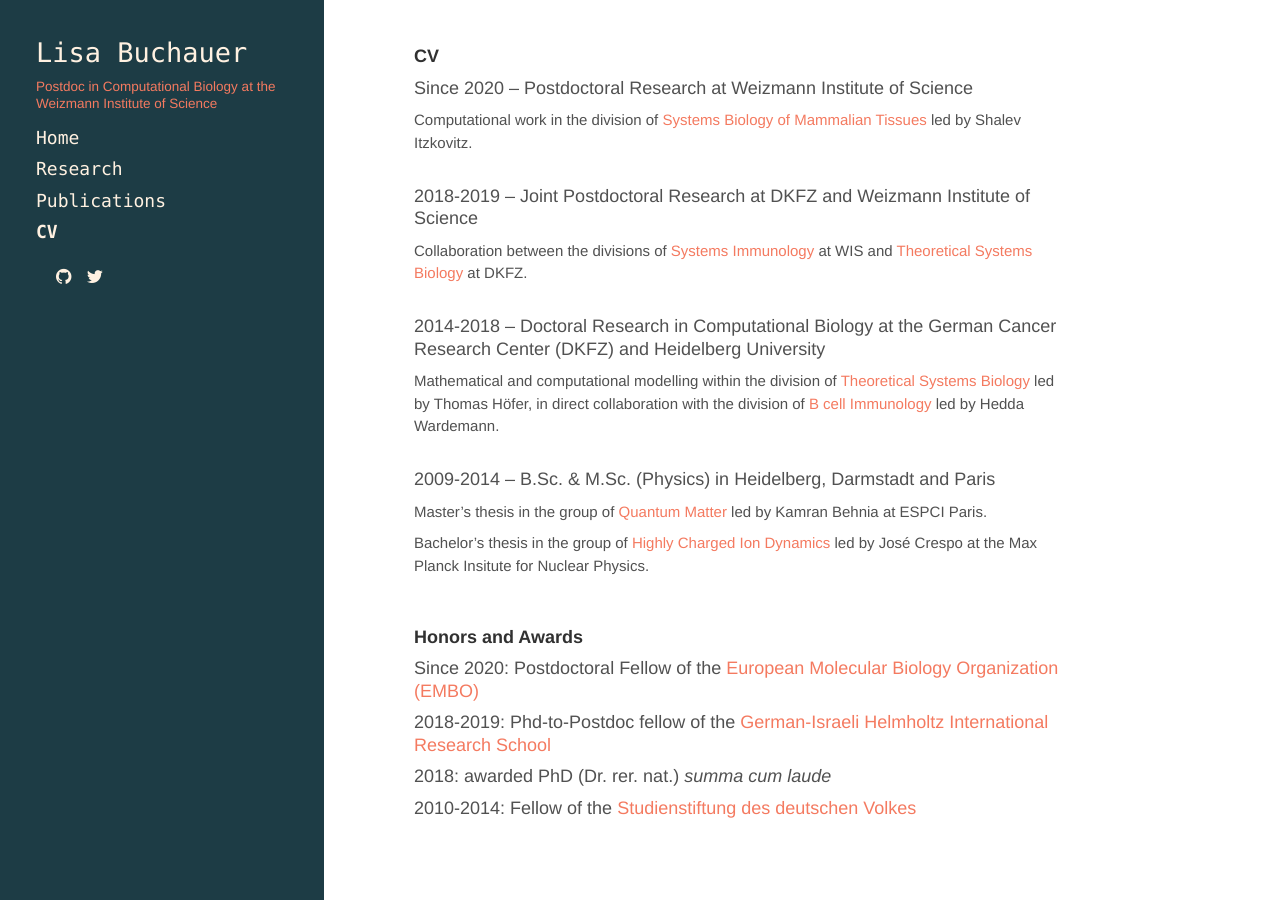
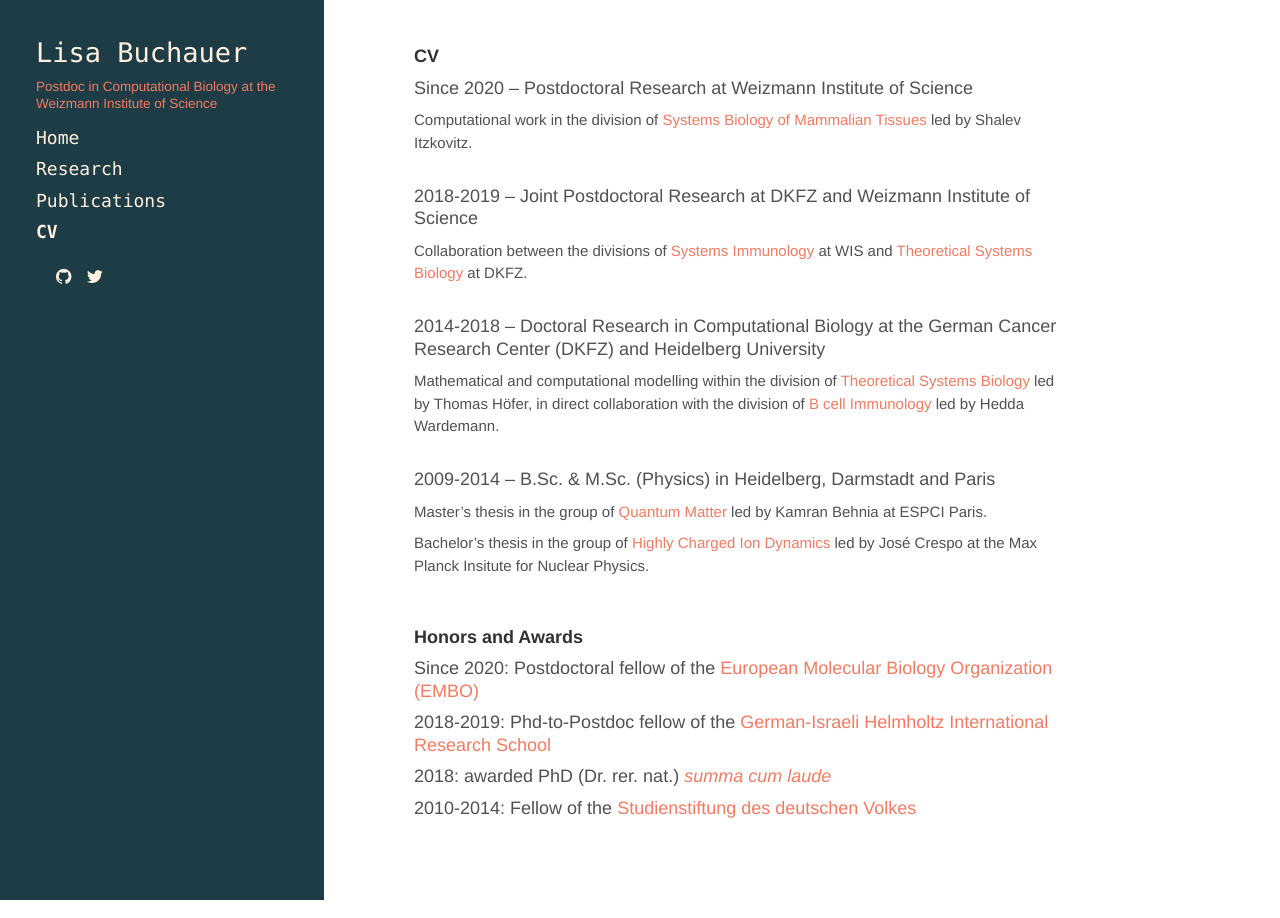
Before and after one commit to LiBuchauer/libuchauer.github.io, a Jekyll site: the page built from shortcv.md, in a window 1280 px wide. Built offline with Jekyll 4.4.1, drawn with Linux system fonts in a browser that asks for light colours; nearby versions of some CDN libraries; a style sheet for code colours, icons or effects is not loaded; part of the change alters nothing that is shown.

```diff
--- a/shortcv.md
+++ b/shortcv.md
@@ -40,10 +40,10 @@ Bachelor's thesis in the group of [Highly Charged Ion Dynamics](https://www.mpi-
 &nbsp;
 #### Honors and Awards
 
-Since 2020: Postdoctoral Fellow of the [European Molecular Biology Organization (EMBO)](https://www.embo.org/funding-awards/fellowships/postdoctoral-fellowships)
+Since 2020: Postdoctoral fellow of the [European Molecular Biology Organization (EMBO)](https://www.embo.org/funding-awards/fellowships/postdoctoral-fellowships)
 
 2018-2019: Phd-to-Postdoc fellow of the [German-Israeli Helmholtz International Research School](https://www.dkfz.de/en/phd-program/GIHRS_TRAX.html)
 
-2018: awarded PhD (Dr. rer. nat.) _summa cum laude_
+2018: awarded PhD (Dr. rer. nat.) [_summa cum laude_](https://en.wikipedia.org/wiki/Latin_honors#Germany)
 
 2010-2014: Fellow of the [Studienstiftung des deutschen Volkes](https://www.studienstiftung.de/en/)
```
